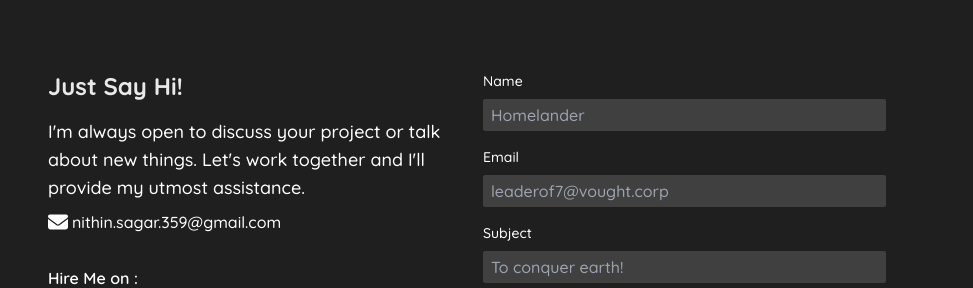
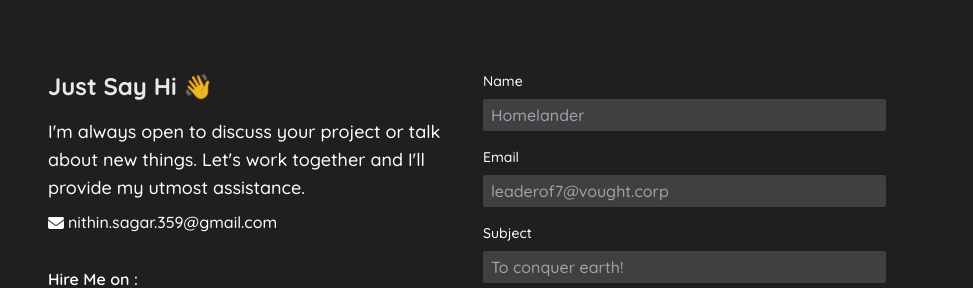
Before and after one commit to nithinK-142/nithin.me, a Next.js app: page /contact in a window 1280 px wide. Shown: the part 149-437 px from the top of the page, without its empty margins (168-1141 px from the left). Built offline with nearby package versions, Linux system fonts and the light colour scheme.

Commit message:
update: aboutpage ui.

```diff
--- a/app/(routes)/contact/page.tsx
+++ b/app/(routes)/contact/page.tsx
@@ -15,16 +15,17 @@ const ContactPage = () => {
         varients={slideInFromTop()}
         className="w-full p-4 md:w-1/2"
       >
-        <h2 className="mb-4 text-2xl font-bold opacity-90">Just Say Hi!</h2>
-
+        <h2 className="text-2xl font-bold opacity-90 mb-4">
+          Just Say Hi <span>👋</span>
+        </h2>
         <h3 className="text-lg">
           I&apos;m always open to discuss your project or talk about new things.
           Let&apos;s work together and I&apos;ll provide my utmost assistance.
         </h3>
 
         <div className="flex-wrap mt-2 flex-align hover:opacity-80">
-          <div className="w-auto h-5 dark:fill-white">{icons.envelope}</div>
-          <p className="pl-1 hover:underline underline-offset-2">
+          <div className="w-auto h-4 dark:fill-white">{icons.envelope}</div>
+          <p className="pl-1 pb-[1px] hover:underline underline-offset-2">
             <a href="mailto:nithin.sagar.359@gmail.com">
               nithin.sagar.359@gmail.com
             </a>
```
